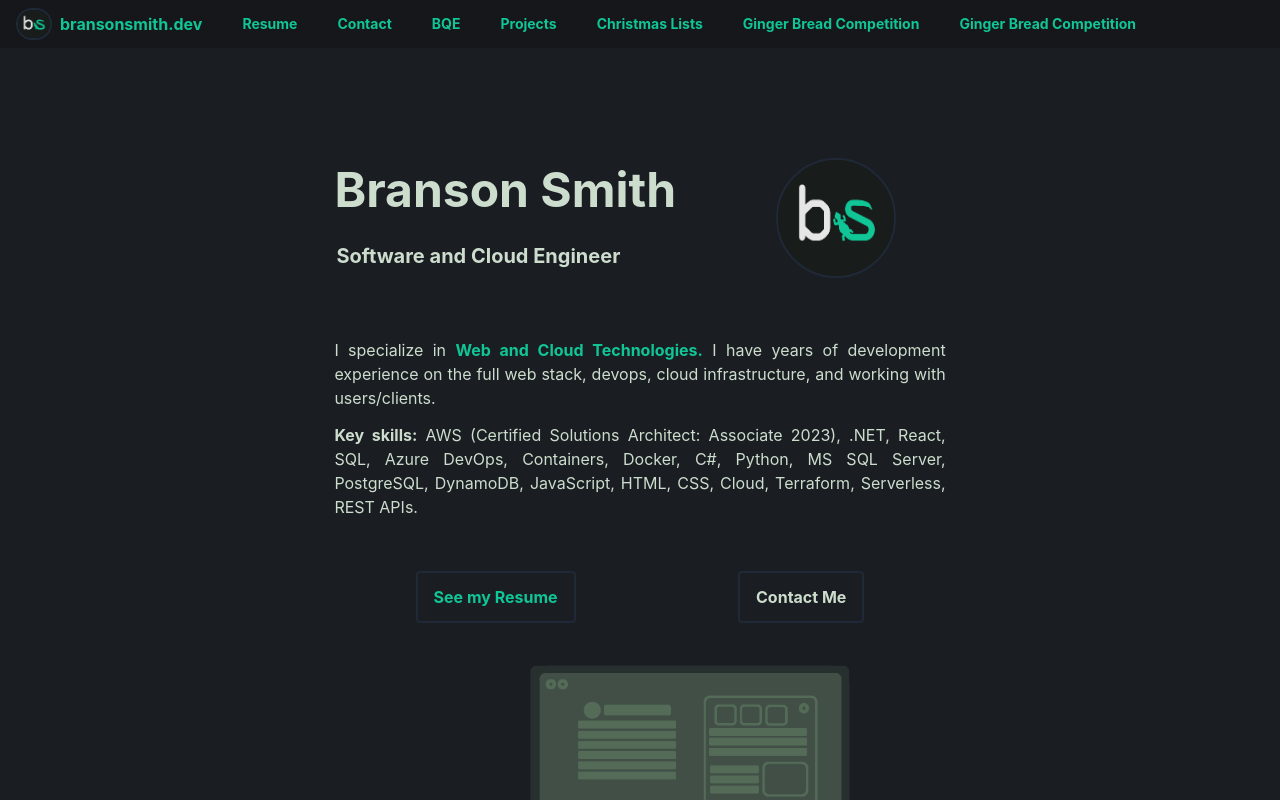
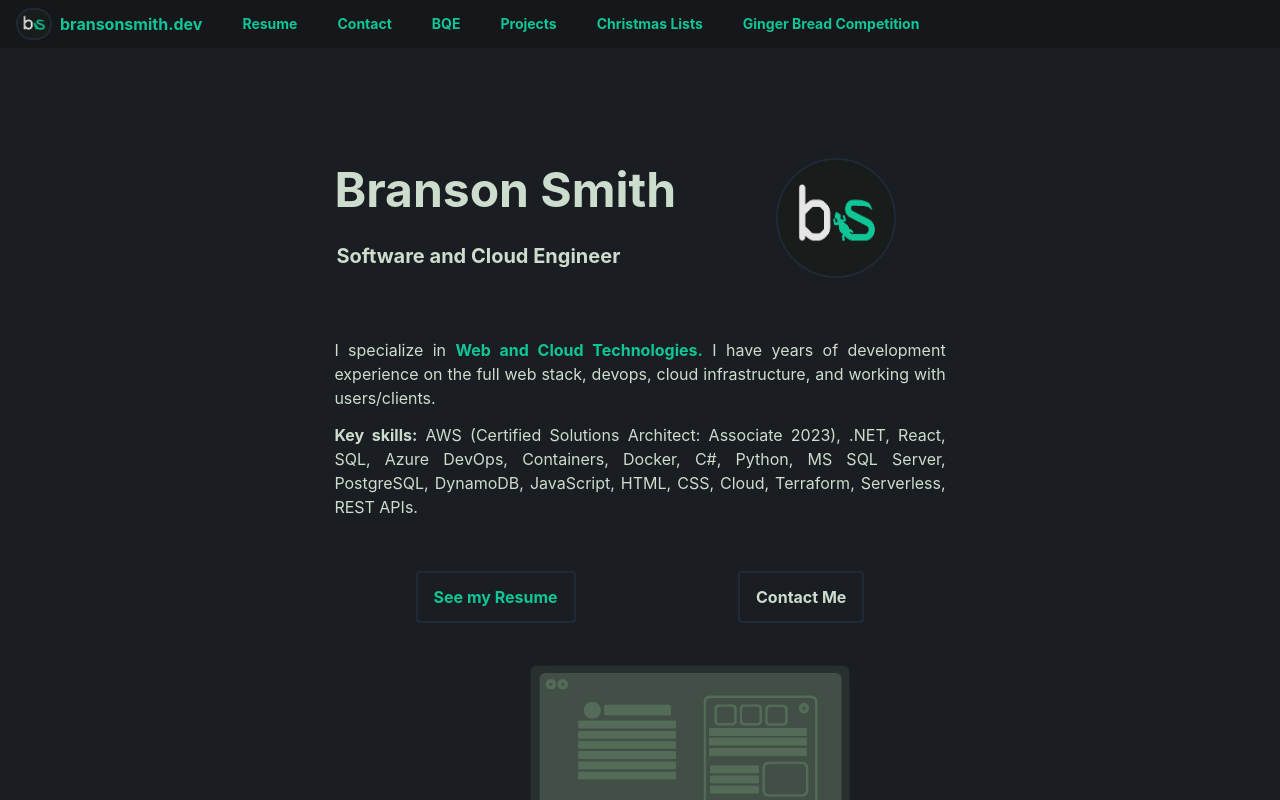
Before and after one commit to bransonsmith/bransonsmith-ui, a React (Vite) app: page / in a window 1280 px wide. Shown: the top 800 px of the page. Built offline with nearby package versions, Linux system fonts and the light colour scheme.

Commit message:
make order right for ginger

```diff
--- a/src/App.jsx
+++ b/src/App.jsx
@@ -56,7 +56,6 @@ export default function App() {
     { target: '/GingerBreadCompetition', label: 'Ginger Bread Competition', element: <GingerbreadCompetitionPage />, showInHeader: true, showInFooter: false },
     { target: '/gbadmin', label: 'GB Admin', element: <GingerBreadAdmin />, showInHeader: false, showInFooter: false },
     { target: '/', label: 'Home', element: <HomePage />, showInHeader: false, showInFooter: false },
-    { target: '/GingerBreadCompetition', label: 'Ginger Bread Competition', element: <GingerbreadCompetitionPage />, showInHeader: true, showInFooter: false },
     { target: '*', label: 'Not Found', element: <NotFoundPage />, showInHeader: false, showInFooter: false },
   ]
 
```
